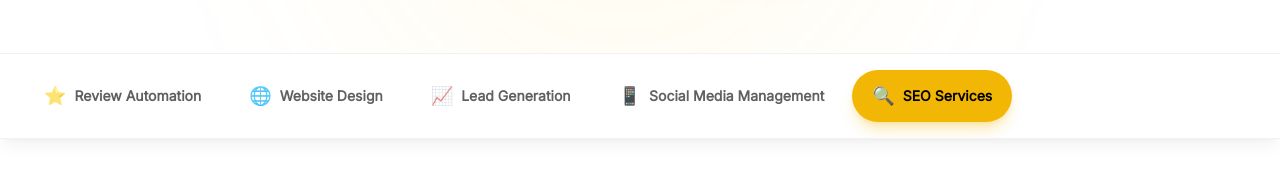
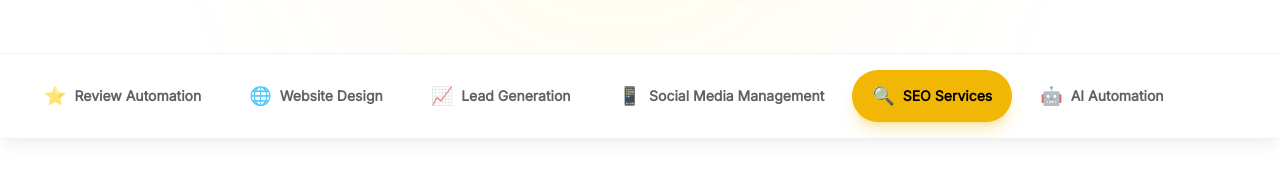
Before and after one commit to jentzenp-create/LSD-Landing-Page, a React (Vite) app: page / in a window 1280 px wide. Shown: the part 706-878 px from the top of the page. Built offline with nearby package versions, Linux system fonts and the light colour scheme.

Commit message:
feat: add AI Automation services category with 3 pricing tiers - Starter (/mo), Business (/mo), Enterprise (custom)

```diff
--- a/pages/ServicesPage.tsx
+++ b/pages/ServicesPage.tsx
@@ -317,6 +317,68 @@ const serviceCategories = [
                 ctaLink: '#'
             }
         ]
+    },
+    {
+        id: 'ai-automation',
+        name: 'AI Automation',
+        tagline: 'Supercharge your business with intelligent automation',
+        description: 'Custom AI solutions that save time and boost efficiency across your operations.',
+        icon: '🤖',
+        tiers: [
+            {
+                name: 'Starter',
+                price: 299,
+                period: 'month',
+                setupFee: 199,
+                description: 'Essential AI tools for small teams',
+                features: [
+                    'AI Chatbot (1 Platform)',
+                    'Basic Workflow Automation',
+                    'Email Response Assistant',
+                    'Monthly Usage: 1,000 AI Credits',
+                    'Email Support'
+                ],
+                popular: false,
+                ctaText: 'Get Started',
+                ctaLink: '#'
+            },
+            {
+                name: 'Business',
+                price: 799,
+                period: 'month',
+                setupFee: 499,
+                description: 'Full AI suite for growing businesses',
+                features: [
+                    'AI Chatbot (Multi-platform)',
+                    'Advanced Workflow Automation',
+                    'AI Content Generator',
+                    'Lead Scoring & Qualification',
+                    'Monthly Usage: 5,000 AI Credits',
+                    'Priority Support'
+                ],
+                popular: true,
+                ctaText: 'Get Started',
+                ctaLink: '#'
+            },
+            {
+                name: 'Enterprise',
+                price: null,
+                period: 'custom',
+                setupFee: null,
+                description: 'Custom AI solutions at scale',
+                features: [
+                    'Custom AI Model Training',
+                    'Unlimited Automations',
+                    'API Access & Integrations',
+                    'Dedicated AI Strategist',
+                    'Unlimited AI Credits',
+                    'White-label Options'
+                ],
+                popular: false,
+                ctaText: 'Contact Us',
+                ctaLink: '#'
+            }
+        ]
     }
 ];
 
```
Also changed, not shown: services_pricing_data.csv.
